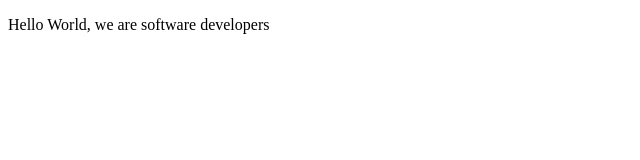
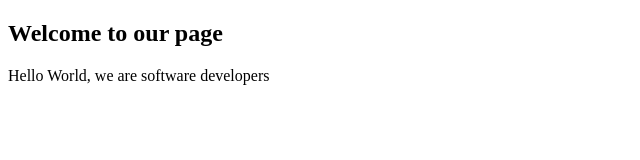
Before and after one commit to AngelVelasco29/Microverse-team-Kirubel-Angel, a plain HTML site: page index.html in a window 1280 px wide. Shown: the whole page, without its empty margins (0-640 px from the left). Drawn offline with Linux system fonts and the light colour scheme.

Commit message:
Welcome section

```diff
--- a/index.html
+++ b/index.html
@@ -9,6 +9,9 @@
   <body>
     <script src="https://cdn.freecodecamp.org/testable-projects-fcc/v1/bundle.js"></script>
 
+    <section id="welcome-section">
+      <h1>Welcome to our page</h1>
+    </section>
     <!--
 
     Hello Camper!
```
